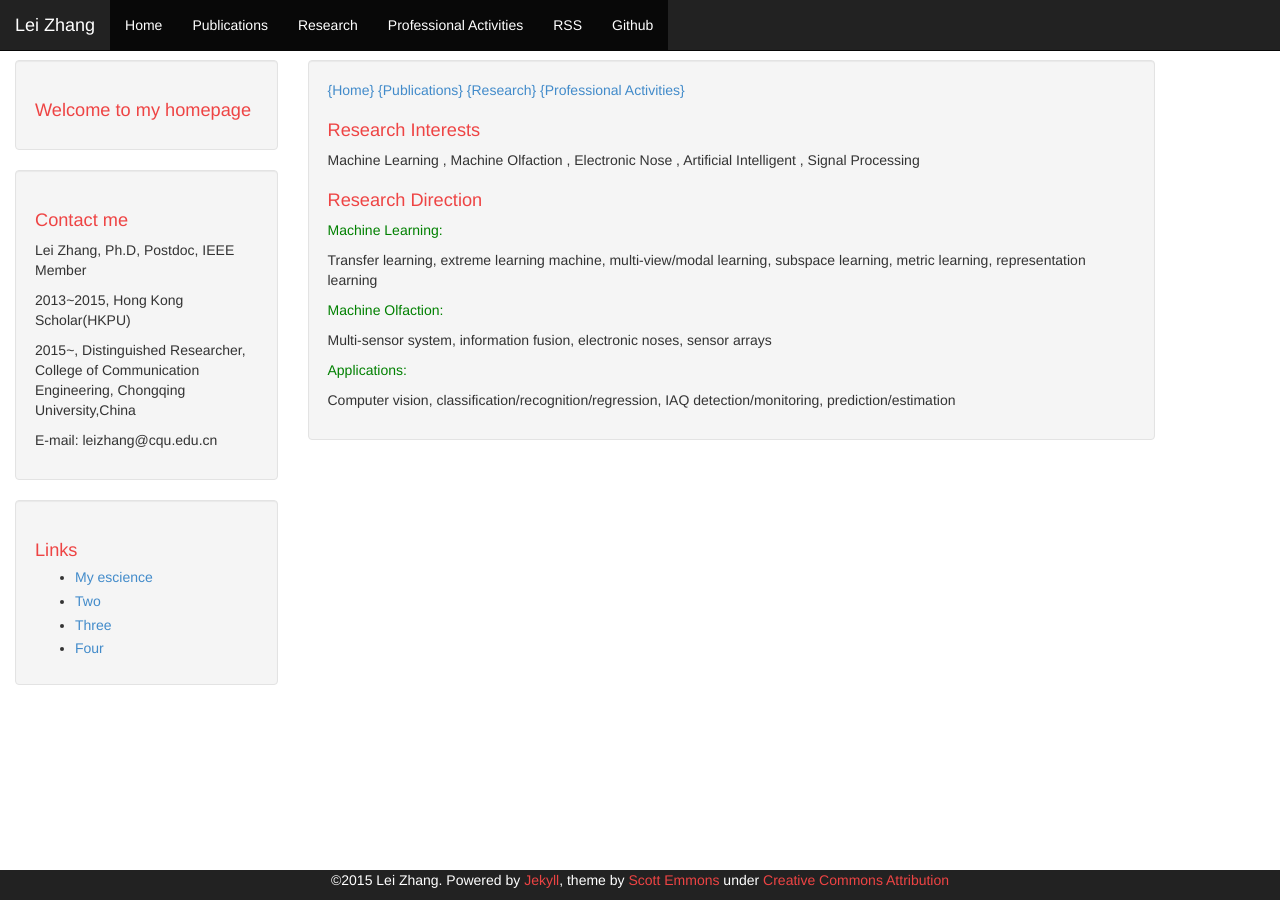
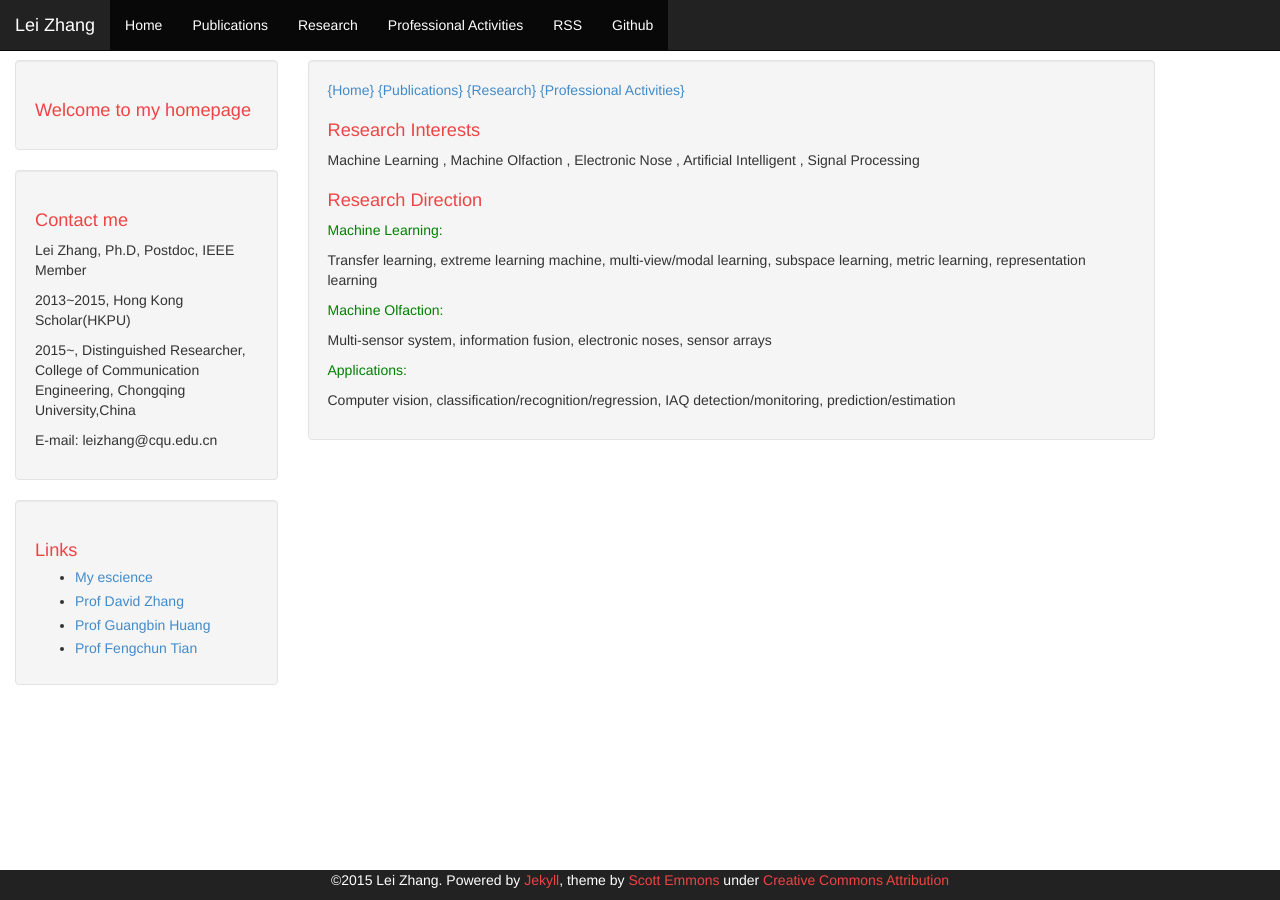
Before and after one commit to DrLeiZhang/website, a Jekyll site: the page built from index.html, in a window 1280 px wide. Built offline with Jekyll 4.4.1, drawn with Linux system fonts in a browser that asks for light colours; Markdown is read by kramdown in place of the engine named in the settings; the list of posts is cut into pages by our own code.

Commit message:
Update
Signed-off-by: leizhang@cqu.edu.cn <leizhang@cqu.edu.cn>

```diff
--- a/_includes/links-list.html
+++ b/_includes/links-list.html
@@ -1,7 +1,7 @@
 <h1>Links</h1>
 <ul>
   <li><a href="http://www.escience.cn/people/lei/index.html">My escience</a></li>
-  <li><a href="#">Two</a></li>
-  <li><a href="#">Three</a></li>
-  <li><a href="#">Four</a></li>
+  <li><a href="http://www4.comp.polyu.edu.hk/~csdzhang/">Prof David Zhang</a></li>
+  <li><a href="http://www.ntu.edu.sg/home/egbhuang/elm_codes.html">Prof Guangbin Huang</a></li>
+  <li><a href="http://www.ccee.cqu.edu.cn/index.aspx?lanmuid=75&sublanmuid=738&id=591">Prof Fengchun Tian</a></li>
 </ul>
```
